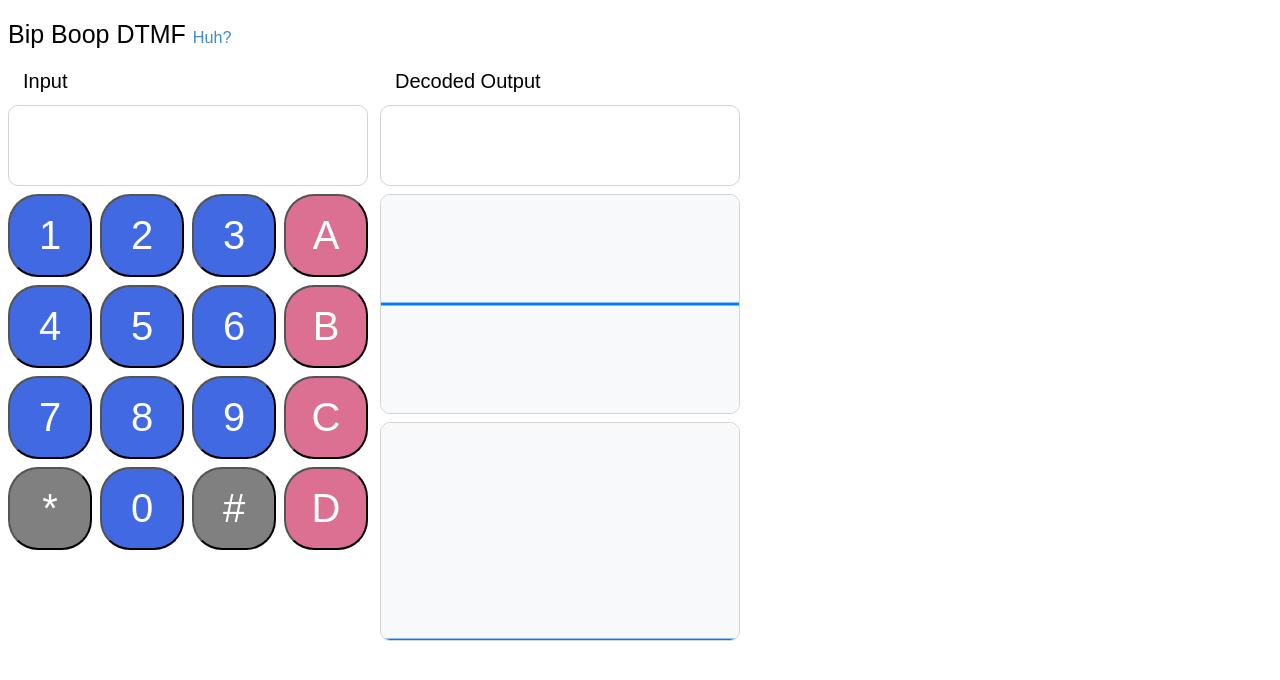
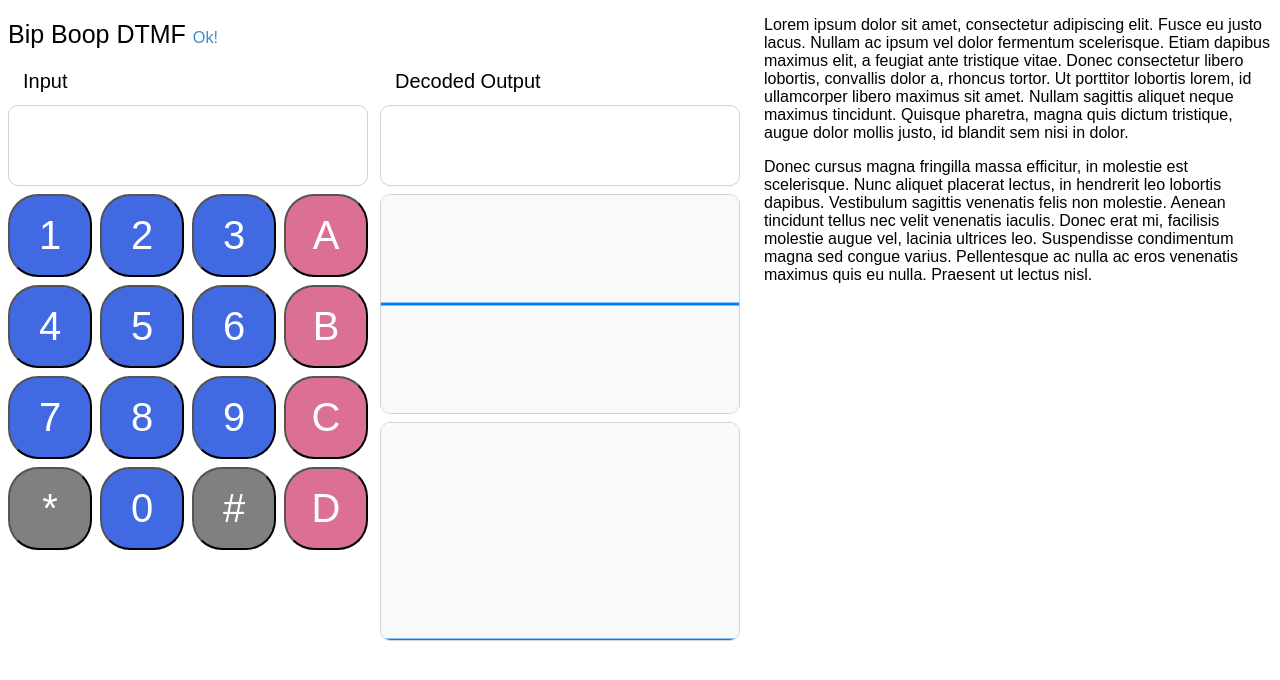
Before and after one commit to Cgg/dtmf-lol, a website: page index.html in a window 1280 px wide. Drawn offline with Linux system fonts and the light colour scheme.

Commit message:
put blurb on the side

```diff
--- a/index.css
+++ b/index.css
@@ -15,12 +15,14 @@ a {
   font: 40px sans-serif;
   display: grid;
   grid-template-columns: repeat(2, minmax(200px, 360px));
+  grid-template-rows: auto auto 1fr;
   grid-gap: 12px;
 }
 
 .subGrid {
   display: grid;
   grid-template-columns: repeat(4, 1fr);
+  grid-template-rows: min-content;
   grid-gap: 8px;
   grid-row-start: 3;
 }
@@ -28,14 +30,15 @@ a {
 #title {
   font-size: 25px;
   margin-bottom: 10px;
-  grid-column: 1/3;
+  grid-column: 1/4;
   font-weight: 500;
   line-height: 1.1;
 }
 
-#blurb {
+#blurbText {
   font-size: initial;
-  grid-column: 1/4;
+  grid-column: 4;
+  grid-row: 1/4;
 }
 
 #blurbText[class="hidden"] {
--- a/index.html
+++ b/index.html
@@ -14,7 +14,6 @@
   </head>
   <body>
     <div id="top">
-      <div id="blurb">
       <h2 id="title">
         Bip Boop DTMF <small id="huh"><a href="#">Huh?</a></small>
       </h2>
@@ -26,20 +25,19 @@
           consectetur libero lobortis, convallis dolor a, rhoncus tortor. Ut
           porttitor lobortis lorem, id ullamcorper libero maximus sit amet.
           Nullam sagittis aliquet neque maximus tincidunt. Quisque pharetra,
-            magna quis dictum tristique, augue dolor mollis justo, id blandit
-            sem nisi in dolor.
+          magna quis dictum tristique, augue dolor mollis justo, id blandit sem
+          nisi in dolor.
         </p>
 
         <p>
           Donec cursus magna fringilla massa efficitur, in molestie est
           scelerisque. Nunc aliquet placerat lectus, in hendrerit leo lobortis
           dapibus. Vestibulum sagittis venenatis felis non molestie. Aenean
-            tincidunt tellus nec velit venenatis iaculis. Donec erat mi,
-            facilisis molestie augue vel, lacinia ultrices leo. Suspendisse
-            condimentum magna sed congue varius. Pellentesque ac nulla ac eros
-            venenatis maximus quis eu nulla. Praesent ut lectus nisl.
+          tincidunt tellus nec velit venenatis iaculis. Donec erat mi, facilisis
+          molestie augue vel, lacinia ultrices leo. Suspendisse condimentum
+          magna sed congue varius. Pellentesque ac nulla ac eros venenatis
+          maximus quis eu nulla. Praesent ut lectus nisl.
         </p>
-        </div>
       </div>
       <span class="gridLabel">Input</span>
       <span class="gridLabel">Decoded Output</span>
--- a/index.js
+++ b/index.js
@@ -136,3 +136,18 @@ document.addEventListener("keyup", ({ key }) => {
 });
 
 setEntryText(padEntry.value);
+
+const blurbText = document.getElementById("blurbText");
+const blurbLink = document.querySelector("#huh a");
+
+const updateBlurbVisibility = (showing) => {
+  blurbLink.innerText = showing ? "Ok!" : "Huh?";
+  blurbText.classList[showing ? "remove" : "add"]("hidden");
+};
+
+blurbLink.addEventListener("click", () => {
+  const showing = blurbLink.innerText === "Huh?" ? true : false;
+  updateBlurbVisibility(showing);
+});
+
+updateBlurbVisibility(true);
```
Lines whose indentation alone changed are shown as unchanged.
